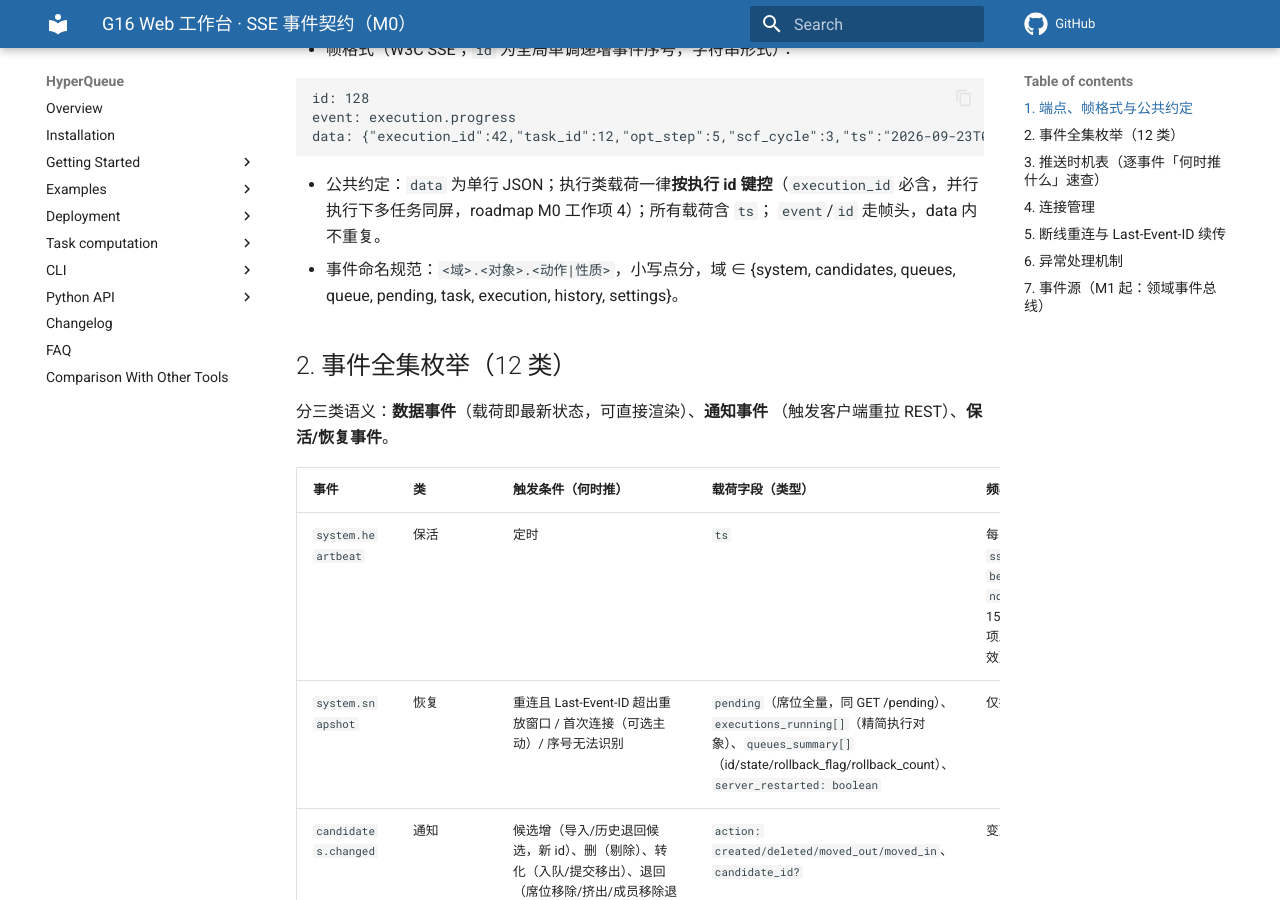
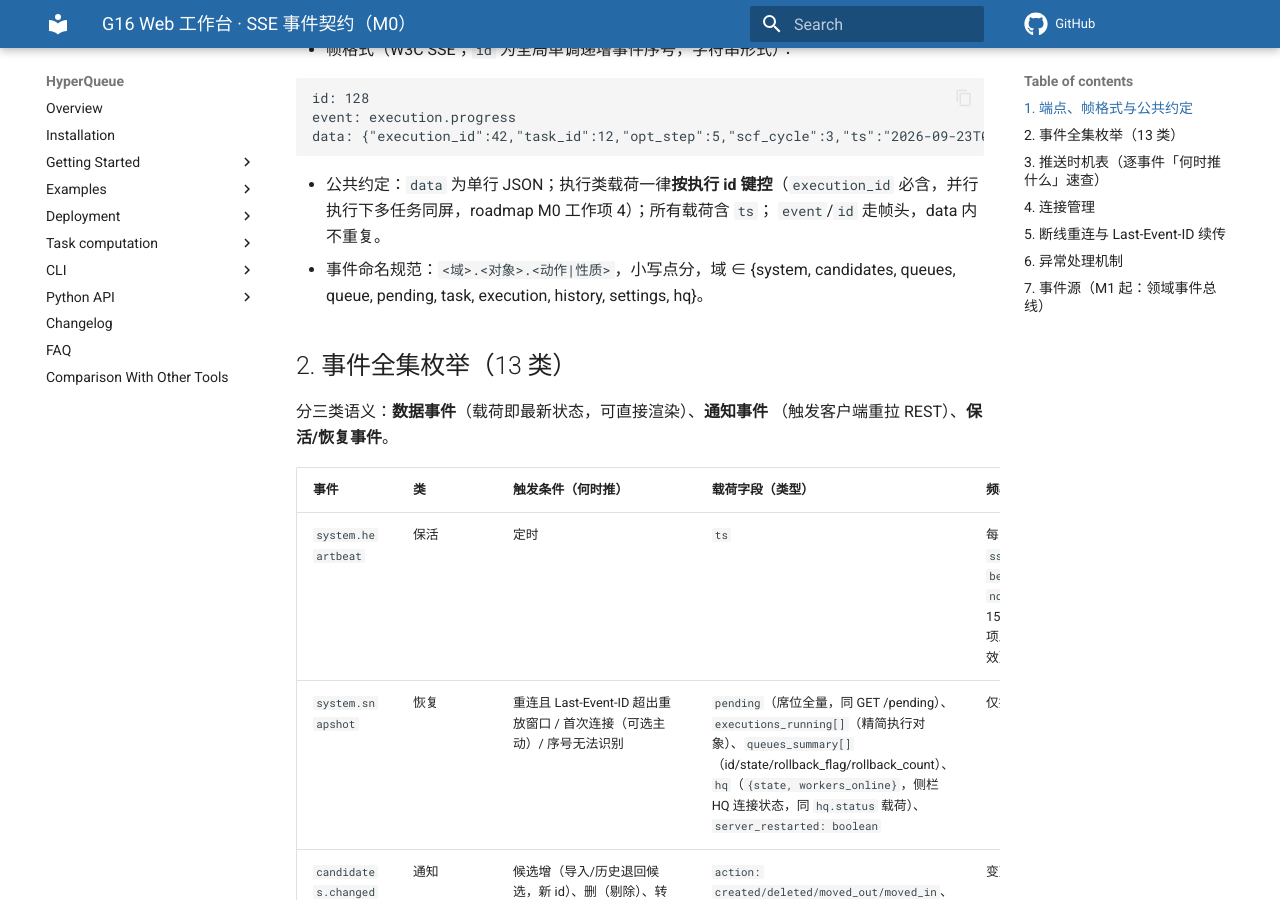
Before and after one commit to baizhancaiji/gauforge, an MkDocs documentation site: the page built from docs/api/sse.md, in a window 1280 px wide and 900 px high, scrolled down 429 px. Built offline with MkDocs 1.6.1 and Material for MkDocs 9.7.7, drawn with Linux system fonts in a browser that asks for light colours; comment, search, counter and statistics services are not loaded; the version menu is left out; some of the changed text lies outside the part shown.

Commit message:
docs(api): SSE 契约新增 hq.status 事件与快照 hq 字段
- 事件全集 12 类扩至 13 类，域枚举补 hq，HQ 连通性状态入契约
- system.snapshot 载荷补 hq 字段（state/workers_online），重连快照重建侧栏基线
- mapping.md 系统级表补侧栏 HQ 连接状态行元素映射

```diff
--- a/docs/api/sse.md
+++ b/docs/api/sse.md
@@ -23,9 +23,9 @@
   必含，并行执行下多任务同屏，roadmap M0 工作项 4）；所有载荷含 `ts`；
   `event`/`id` 走帧头，data 内不重复。
 - 事件命名规范：`<域>.<对象>.<动作|性质>`，小写点分，域 ∈
-  {system, candidates, queues, queue, pending, task, execution, history, settings}。
+  {system, candidates, queues, queue, pending, task, execution, history, settings, hq}。
 
-## 2. 事件全集枚举（12 类）
+## 2. 事件全集枚举（13 类）
 
 分三类语义：**数据事件**（载荷即最新状态，可直接渲染）、**通知事件**
 （触发客户端重拉 REST）、**保活/恢复事件**。
@@ -33,7 +33,7 @@
 | 事件 | 类 | 触发条件（何时推） | 载荷字段（类型） | 频率/节流 |
 |---|---|---|---|---|
 | `system.heartbeat` | 保活 | 定时 | `ts` | 每 `sse_heartbeat_seconds`（默认 15s，设置项即时生效） |
-| `system.snapshot` | 恢复 | 重连且 Last-Event-ID 超出重放窗口 / 首次连接（可选主动）/ 序号无法识别 | `pending`（席位全量，同 GET /pending）、`executions_running[]`（精简执行对象）、`queues_summary[]`（id/state/rollback_flag/rollback_count）、`server_restarted: boolean` | 仅按需 |
+| `system.snapshot` | 恢复 | 重连且 Last-Event-ID 超出重放窗口 / 首次连接（可选主动）/ 序号无法识别 | `pending`（席位全量，同 GET /pending）、`executions_running[]`（精简执行对象）、`queues_summary[]`（id/state/rollback_flag/rollback_count）、`hq`（`{state, workers_online}`，侧栏 HQ 连接状态，同 `hq.status` 载荷）、`server_restarted: boolean` | 仅按需 |
 | `candidates.changed` | 通知 | 候选增（导入/历史退回候选，新 id）、删（剔除）、转化（入队/提交移出）、退回（席位移除/挤出/成员移除退回候选形态，id 延续） | `action: created/deleted/moved_out/moved_in`、`candidate_id?` | 变更即推 |
 | `queues.changed` | 通知 | 队列创建/删除/成员构成或名称变更 | `action: created/updated/deleted`、`queue_id?` | 变更即推 |
 | `queue.status` | 数据 | 队列状态流转（含失败回退、成功终结） | `queue_id`、`from`、`to`、`finish_reason?`、`failure_positions?: [task_id]`、`rollback_count?`、`ts` | 变更即推 |
@@ -44,6 +44,7 @@
 | `execution.stalled` | 数据 | 超过停滞阈值无新优化步/SCF 迭代（置位）/恢复新进度（解除） | `execution_id`、`task_id`、`stalled: boolean`、`threshold_minutes`、`last_progress_ts`、`ts` | 状态翻转即推（同一停滞期开始/解除各一条） |
 | `history.appended` | 数据 | 执行到达终态、历史条目落库 | `execution_id`、`task_id`、`queue_id?`、`state`、`cause?`、`ts` | 变更即推 |
 | `settings.updated` | 通知 | PUT /settings 成功 | `keys: []`、`ts` | 变更即推（多标签页同步） |
+| `hq.status` | 数据 | HQ server 可达性或 worker 在线数变化（引擎 tick 以 workers 列表探测，随 2s 周期） | `state: off/down/up`（off=引擎未启用，down=server 不可达，up=可达）、`workers_online: int`、`ts` | 翻转即推（稳态不重发；引擎未启用不推，快照恒 off） |
 
 ## 3. 推送时机表（逐事件「何时推什么」速查）
 
@@ -64,6 +65,7 @@
 | 席位重排/移除 | `pending.snapshot`（+被移除者：单任务 `candidates.changed(moved_in)`、队列 `queue.status(→unsubmitted)`） |
 | 席位上限调小挤出 | `pending.snapshot` + 尾部席位逐个退回事件（`candidates.changed(moved_in)`/`queue.status(→unsubmitted)`） |
 | 运行中 | 持续 `execution.monitor`（2s）、`execution.progress`（≤1s/条）、停滞时 `execution.stalled` |
+| HQ server 上线/失联（引擎监控翻转）或 worker 在线数变化 | `hq.status` |
 | 归档历史条目 | 无专门事件（归档为冻结后唯一可变标记，归档列表属拉取型页面，按需重拉）；`history.appended` 不重发 |
 | 历史重新排队 | `pending.snapshot`（追加席位；历史条目本身不变） |
 | 历史退回候选 | `candidates.changed(created)`（新 id、带来源标记） |
@@ -113,4 +115,5 @@
 统一 emit（记入重放窗口，序号写 `sse_seq` 持久化），经全局 fanout 广播。
 M0 的 mock 推流剧本（六页联演）已随 B11 退役，不再作为事件源；各事件的
 真实触发时机以 §3 推送时机表为准（`test_sse_events.py` 为端到端断言清单：
-12 类事件全部由真实动作触发过至少一次）。
+13 类事件全部由真实动作触发过至少一次；`hq.status` 由引擎 tick 探测翻转
+触发，引擎未启用时仅经快照携带 `hq: {state: "off"}`）。
```
Also changed, not shown: docs/api/mapping.md (+1 -0 lines).
